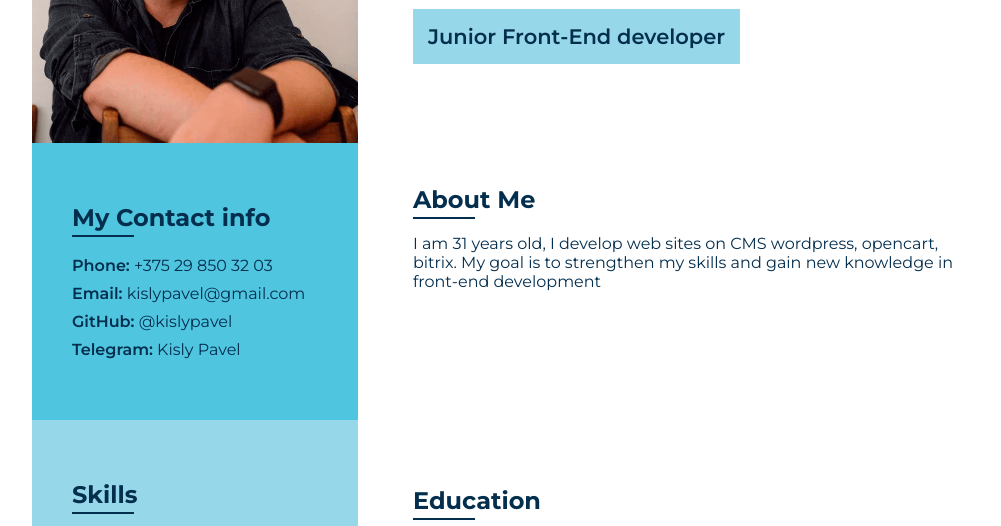
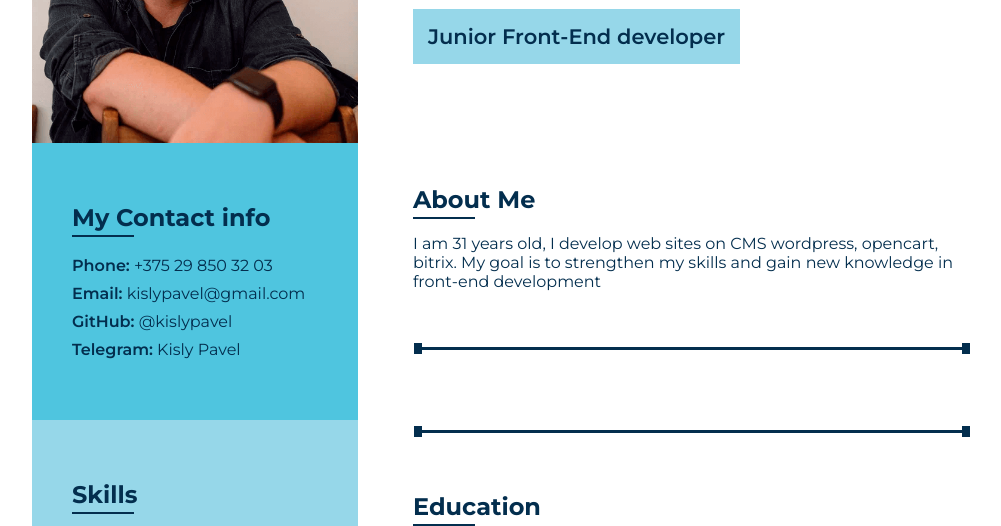
Before and after one commit to kislypavel/rsschool-cv, a plain HTML site: page index.html in a window 1280 px wide. Shown: the part 268-794 px from the top of the page, without its empty margins (118-1119 px from the left). Drawn offline with Linux system fonts and the light colour scheme.

Commit message:
feat: add divider style in css

```diff
--- a/index.html
+++ b/index.html
@@ -90,11 +90,14 @@
                 <h2 class="divider">About Me</h2>
                 <p>I am 31 years old, I develop web sites on CMS wordpress, opencart, bitrix. My goal is to strengthen my skills and gain new knowledge in front-end development</p>
             </section>
+            <div class="divider-graf"></div>
             <section class="content-wrapper courses"></section>
+            <div class="divider-graf"></div>
             <section class="content-wrapper education">
                 <h2 class="divider">Education</h2>
                 <p>Moscow State University of Economics, Statistics and Informatics, specialization - anti-crisis management</p>
             </section>
+            <div class="divider-graf"></div>
             <section class="content-wrapper code">
                 <h2 class="divider">Code Example</h2>
             </section>
--- a/style.css
+++ b/style.css
@@ -128,7 +128,7 @@ h1.title {
     left: 0;
     width: 60px;
     height: 0px;
-    border: 1px solid #032e4e;;
+    border: 1px solid #032e4e;
 }
 
 .list {
@@ -149,8 +149,43 @@ h1.title {
 .list-contact a {
     text-decoration: none;
     color: #032e4e;
+    transition: all 0.3s ease-in-out;
+}
+
+.list-contact a:hover {
+    padding-left: 3px;
+    font-weight: 600;
 }
 
 .list-item-contact {
     list-style: none;
 }
+
+.divider-graf {
+    width: 87%;
+    height: 3px;
+    background-color: rgb(3, 46, 78);
+    margin: 0 auto;
+}
+
+.divider-graf {
+    position: relative;
+}
+.divider-graf::before {
+    content: "";
+    position: absolute;
+    top: -4px;
+    left: 0;
+    width: 8px;
+    height: 11px;
+    background-color: rgb(3, 46, 78);
+}
+.divider-graf::after {
+    content: "";
+    position: absolute;
+    top: -4px;
+    right: 0;
+    width: 8px;
+    height: 11px;
+    background-color: rgb(3, 46, 78);
+}
```
